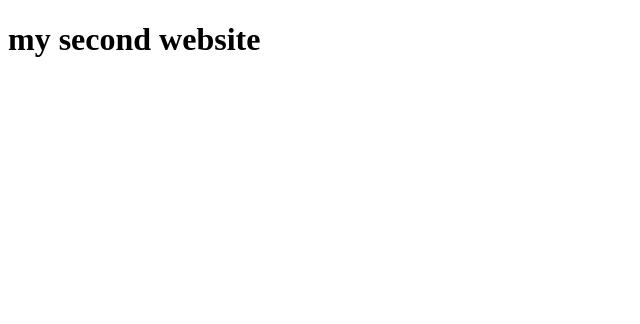
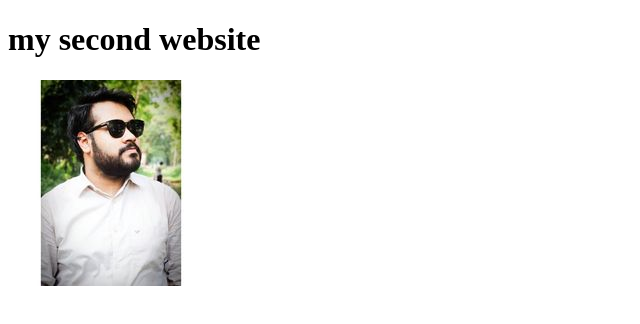
Before and after one commit to rafiuldurjoy/my-second-webside, a plain HTML site: page index.html in a window 1280 px wide. Shown: the whole page, without its empty margins (0-640 px from the left). Drawn offline with Linux system fonts and the light colour scheme.

Commit message:
added picture

```diff
--- a/index.html
+++ b/index.html
@@ -7,5 +7,6 @@
 </head>
 <body>
     <h1>my second website</h1>
+    <img src="cover1.jpg" alt="">
 </body>
 </html>
```
Also changed, not shown: cover1.jpg (added).
